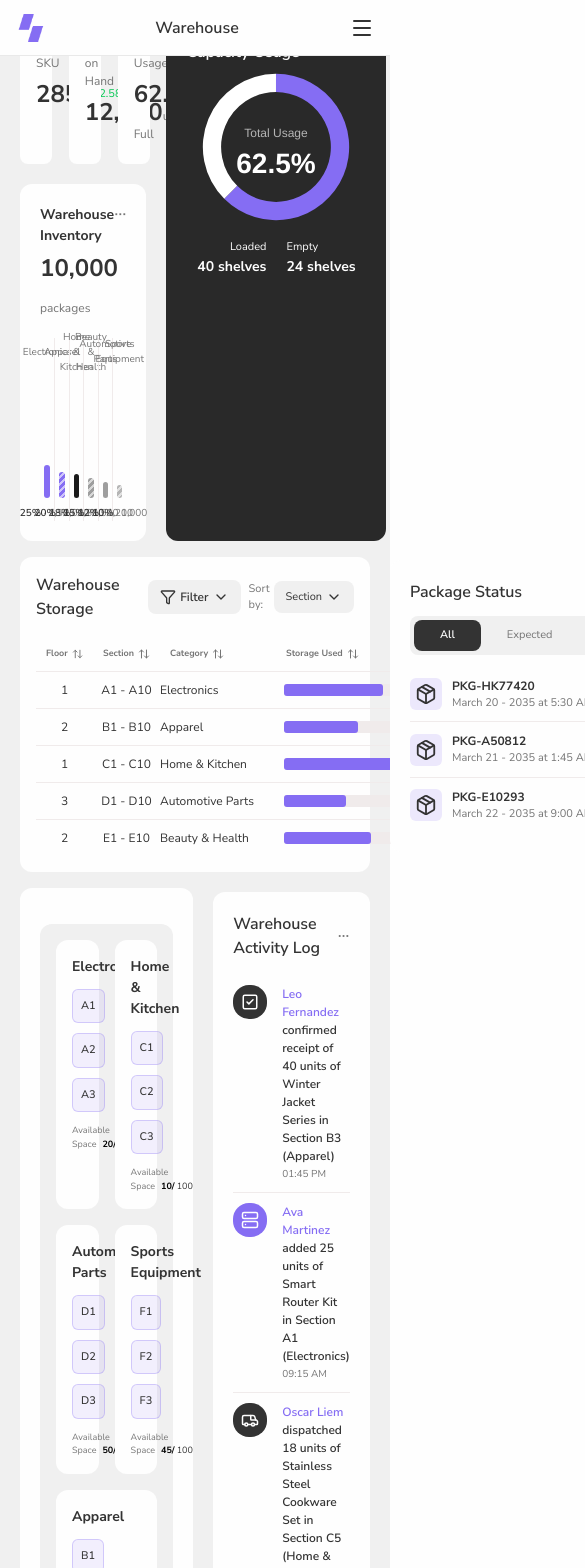
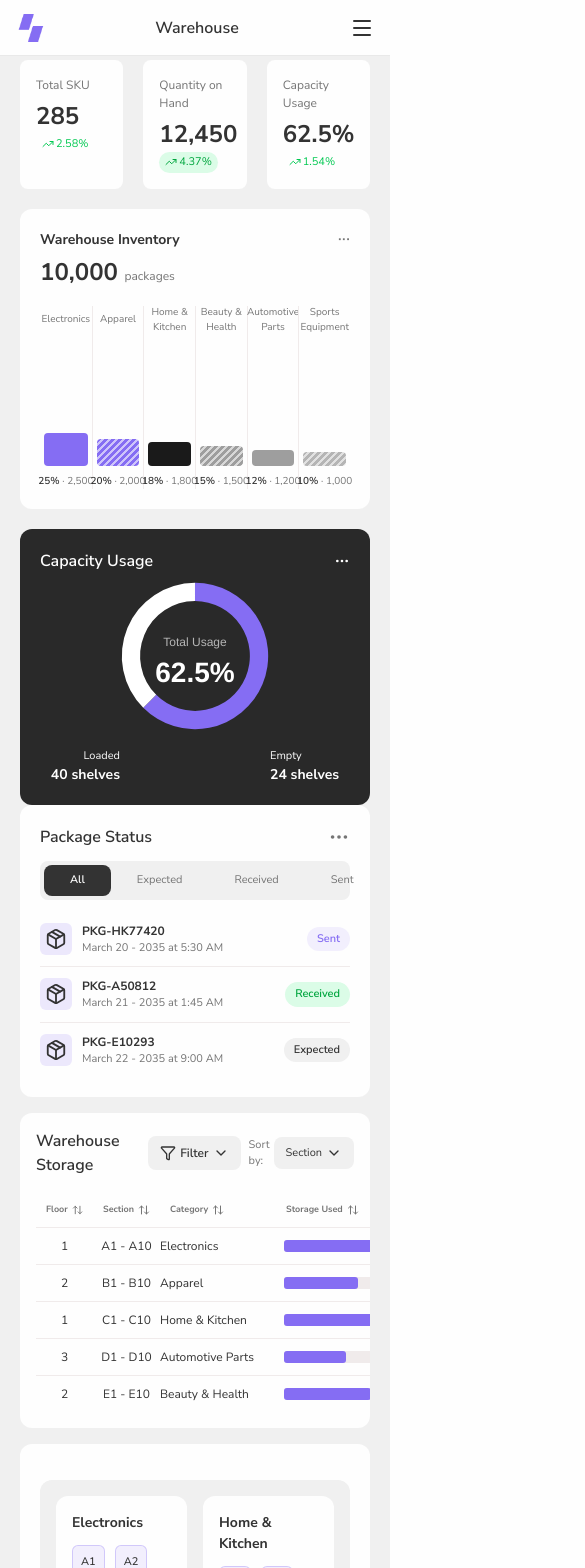
Before and after one commit to IztihadRafid/shipnow, a Next.js app: page /warehouse in a window 390 px wide. Shown: the top 1568 px of the page, 585 px wide, since content can reach past the window. Built offline with nearby package versions, Linux system fonts and the light colour scheme.

Commit message:
responsiveness added for warehouse

```diff
--- a/src/app/(app)/warehouse/page.tsx
+++ b/src/app/(app)/warehouse/page.tsx
@@ -13,7 +13,7 @@ import { usePathname } from "next/navigation";
 const WareHousePage = () => {
   const pathname = usePathname();
   return (
-    <div className="bg-gray-5 p-5  mx-auto">
+    <div className="bg-gray-5 p-5 mx-auto md:mt-0 xl:mt-0 mt-10">
       {/* heading part */}
       <section className="md:flex justify-between items-center rounded-lg hidden">
         <div className="bg-gray-5 rounded-lg p-2.5">
@@ -77,9 +77,9 @@ const WareHousePage = () => {
           <div className="xl:w-[818px] flex xl:flex-row flex-col gap-5   md:w-full w-full">
             {/* three cards block*/}
             <div className="grid xl:grid-cols-1 xl:w-[200px]  w-full grid-cols-3 gap-5">
-              <div className="bg-white rounded-lg p-4">
+              <div className="bg-white rounded-lg p-4 md:flex-none xl:flex-none flex flex-col ">
                 <p className="text-[12px] text-gray-2">Total SKU</p>
-                <div className="flex items-center justify-between mt-1">
+                <div className="flex md:flex-row flex-col items-start md:items-center justify-between mt-1">
                   <h3 className="text-[24px] font-bold text-gray-1">
                     {warehouseStats.totalSKU.value}
                   </h3>
@@ -92,10 +92,10 @@ const WareHousePage = () => {
 
               <div className="bg-white rounded-lg p-4">
                 <p className="text-[12px] text-gray-2">Quantity on Hand</p>
-                <div className="flex items-center justify-between mt-1">
+                <div className="flex md:flex-row flex-col items-start md:items-center justify-between mt-1">
                   <h3 className="text-[24px] font-bold text-gray-1">
                     {warehouseStats.quantityOnHand.value.toLocaleString()}
-                    <span className="text-[12px] font-normal text-gray-2">
+                    <span className="text-[12px] hidden md:inline  text-gray-2">
                       {warehouseStats.quantityOnHand.unit}
                     </span>
                   </h3>
@@ -108,11 +108,11 @@ const WareHousePage = () => {
 
               <div className="bg-white rounded-lg p-4">
                 <p className="text-[12px] text-gray-2">Capacity Usage</p>
-                <div className="flex items-center justify-between mt-1">
+                <div className="flex md:flex-row flex-col items-start md:items-center justify-between mt-1">
                   <h3 className="text-[24px] font-bold text-gray-1">
                     {warehouseStats.capacityUsage.value}
                     {warehouseStats.capacityUsage.unit}{" "}
-                    <span className="text-[12px] font-normal text-gray-2">
+                    <span className="text-[12px] hidden md:inline text-gray-2">
                       {warehouseStats.capacityUsage.label}
                     </span>
                   </h3>
@@ -128,21 +128,33 @@ const WareHousePage = () => {
               <WarehouseInventoryChart></WarehouseInventoryChart>
             </div>
           </div>
-          <div className="flex-1 mx-5 ">
+          <div className="xl:flex-1 mx-5 xl:block md:hidden hidden">
             <CapacityUsageCard></CapacityUsageCard>
           </div>
         </div>
+
+        {/* tabview */}
+        <div className="md:flex xl:hidden items-center w-full gap-5 mt-5">
+          <div className="w-full">
+            <CapacityUsageCard></CapacityUsageCard>
+          </div>
+          <div className="w-full">
+            <PackageStatusCard></PackageStatusCard>
+          </div>
+        </div>
+
         {/* warehouse stroage */}
+
         <div className="flex items-center justify-between gap-5">
           <div className="xl:w-[818px] w-full">
             <WarehouseStorageTable></WarehouseStorageTable>
           </div>
-          <div className="flex-1 ">
+          <div className="xl:flex-1 xl:block md:hidden hidden">
             <PackageStatusCard></PackageStatusCard>
           </div>
         </div>
         {/* warehousemap */}
-        <div className="flex justify-between gap-5">
+        <div className="flex xl:flex-row flex-col justify-between gap-5">
           <div className="xl:w-[818px] ">
             <WarehouseMapView></WarehouseMapView>
           </div>
--- a/src/components/WarehouseStorageTable.tsx
+++ b/src/components/WarehouseStorageTable.tsx
@@ -2,7 +2,7 @@ import { warehouseStorage } from "@/data/warehouse";
 import { ArrowUpDown, ChevronDown, Funnel } from "lucide-react";
 export default function WarehouseStorageTable() {
   return (
-    <div className="bg-white rounded-xl p-4 mt-4">
+    <div className="bg-white rounded-xl p-4 mt-4 overflow-x-auto">
       <div className="flex justify-between items-center">
         <h4 className="text-[16px] font-semibold">Warehouse Storage</h4>
         <div className="flex items-center gap-2 ">
```
